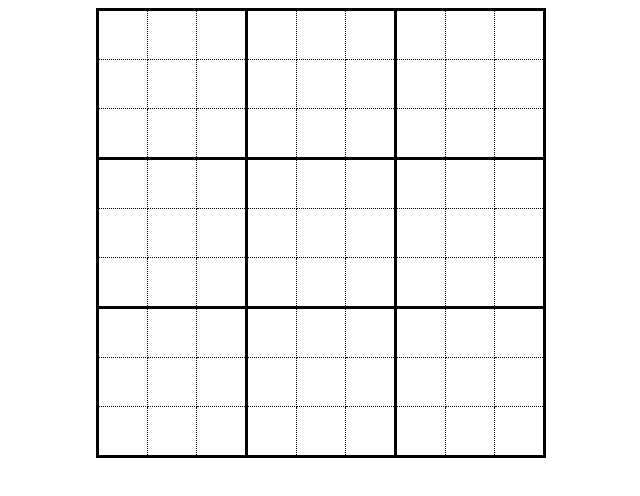
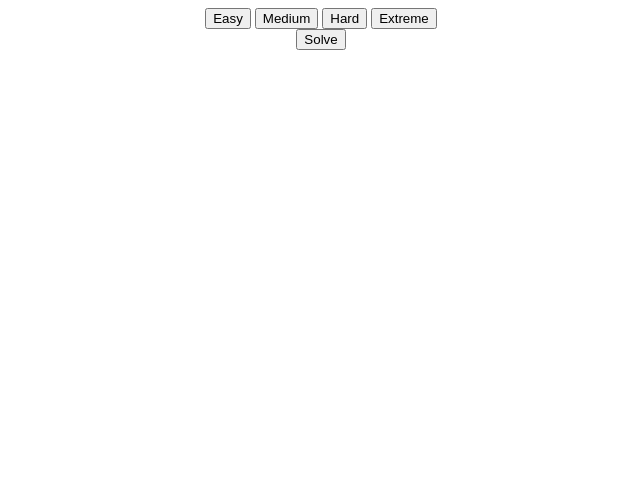
Before and after one commit to IndexPosition/Sudoku, a plain HTML site: page index.html in a window 1280 px wide. Shown: the whole page, without its empty margins (319-959 px from the left). Drawn offline with Linux system fonts and the light colour scheme.

Commit message:
Update index.html

```diff
--- a/index.html
+++ b/index.html
@@ -8,9 +8,33 @@
    </head>
    <body>
       <div id="container">
-      <table id="sudoku-board">
-      </table>
+         <table id="sudoku-board">
+         </table>
+         <div>
+            <div>
+               <button id="easy" >Easy</button>
+               <button id="medium" >Medium</button>
+               <button id="hard" >Hard</button>
+               <button id="extreme" >Extreme</button>
+            </div>
+            <button id="solve">Solve</button>
+         </div>
+         <script src="script1.js"></script>
+         <script>
+            displayGrid();
+            document.getElementById("easy").addEventListener("click", () => {
+               generateSudoku(55);
+            });
+            document.getElementById("medium").addEventListener("click", () => {
+               generateSudoku(45);
+            });
+            document.getElementById("hard").addEventListener("click", () => {
+               generateSudoku(35);
+            });
+            document.getElementById("extreme").addEventListener("click", () => {
+               generateSudoku(25);
+            });
+         </script>
       </div>
-      <script src="script.js"></script>
    </body>
 </html>
```
